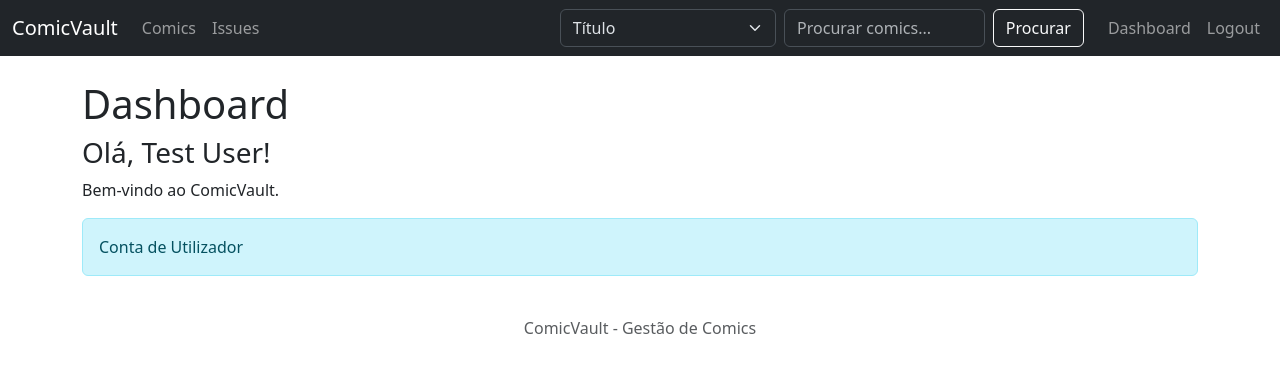
After one commit to Abarrosk/ComicVault, a Laravel app: page /dashboard in a window 1280 px wide. The commit adds this page. Shown: the top 373 px of the page. Run offline with Laravel 12, Linux system fonts and the light colour scheme; a user stored in the database is signed in; data comes from the database, SQL or seed files in the repository; parts of the project's set-up code (start-up, migrations or seed data) failed here and were passed over.

Commit message:
Implementar autenticacao Fortify, Dashboard e perfis de utilizador

```diff
--- /dev/null
+++ b/app/Http/Controllers/DashboardController.php
@@ -0,0 +1,15 @@
+<?php
+
+namespace App\Http\Controllers;
+
+use Illuminate\Support\Facades\Auth;
+
+class DashboardController extends Controller
+{
+    public function index()
+    {
+        $utilizador = Auth::user();
+
+        return view('dashboard', compact('utilizador'));
+    }
+}
--- a/config/fortify.php
+++ b/config/fortify.php
@@ -73,7 +73,7 @@ return [
     |
     */
 
-    'home' => '/',
+    'home' => '/dashboard',
 
     /*
     |--------------------------------------------------------------------------
--- /dev/null
+++ b/resources/views/dashboard.blade.php
@@ -0,0 +1,23 @@
+@extends('layouts.frontOffice')
+
+@section('title', 'Dashboard')
+
+@section('content')
+
+    <h1>Dashboard</h1>
+
+    <h3>Olá, {{ $utilizador->name }}!</h3>
+
+    <p>Bem-vindo ao ComicVault.</p>
+
+    @if ($utilizador->tipo_utilizador == 1)
+        <div class="alert alert-success">
+            Conta de Administrador
+        </div>
+    @else
+        <div class="alert alert-info">
+            Conta de Utilizador
+        </div>
+    @endif
+
+@endsection
--- a/resources/views/layouts/frontOffice.blade.php
+++ b/resources/views/layouts/frontOffice.blade.php
@@ -65,13 +65,49 @@
                         <option value="isbn">ISBN</option>
                         <option value="formato">Formato</option>
                         <option value="nome_serie">Nome da série</option>
-                    </select>s
+                    </select>
                     <input class="form-control" type="search" name="pesquisa" placeholder="Procurar comics..."
                         required>
                     <button class="btn btn-outline-light" type="submit">
                         Procurar
                     </button>
                 </form>
+                <!-- Autenticação -->
+                <ul class="navbar-nav ms-lg-3">
+
+                    @guest
+                        <li class="nav-item">
+                            <a class="nav-link" href="{{ route('login') }}">
+                                Login
+                            </a>
+                        </li>
+
+                        <li class="nav-item">
+                            <a class="nav-link" href="{{ route('register') }}">
+                                Registar
+                            </a>
+                        </li>
+                    @endguest
+
+                    @auth
+                        <li class="nav-item">
+                            <a class="nav-link" href="{{ route('dashboard') }}">
+                                Dashboard
+                            </a>
+                        </li>
+
+                        <li class="nav-item">
+                            <form method="POST" action="{{ route('logout') }}">
+                                @csrf
+
+                                <button type="submit" class="btn btn-link nav-link">
+                                    Logout
+                                </button>
+                            </form>
+                        </li>
+                    @endauth
+
+                </ul>
 
             </div>
         </div>
--- a/routes/web.php
+++ b/routes/web.php
@@ -4,6 +4,8 @@
 use Illuminate\Support\Facades\Route;
 use App\Http\Controllers\ComicController;
 use App\Http\Controllers\IssueController;
+use App\Http\Controllers\DashboardController;
+
 
 // Homepage
 Route::get('/', function () {
@@ -31,3 +33,7 @@ Route::get('/issues', [IssueController::class, 'allIssues'])
 
 Route::get('/issues/{id}', [IssueController::class, 'allIssues'])
     ->name('issues.show');
+
+Route::get('/dashboard', [DashboardController::class, 'index'])
+    ->middleware('auth')
+    ->name('dashboard');
```
